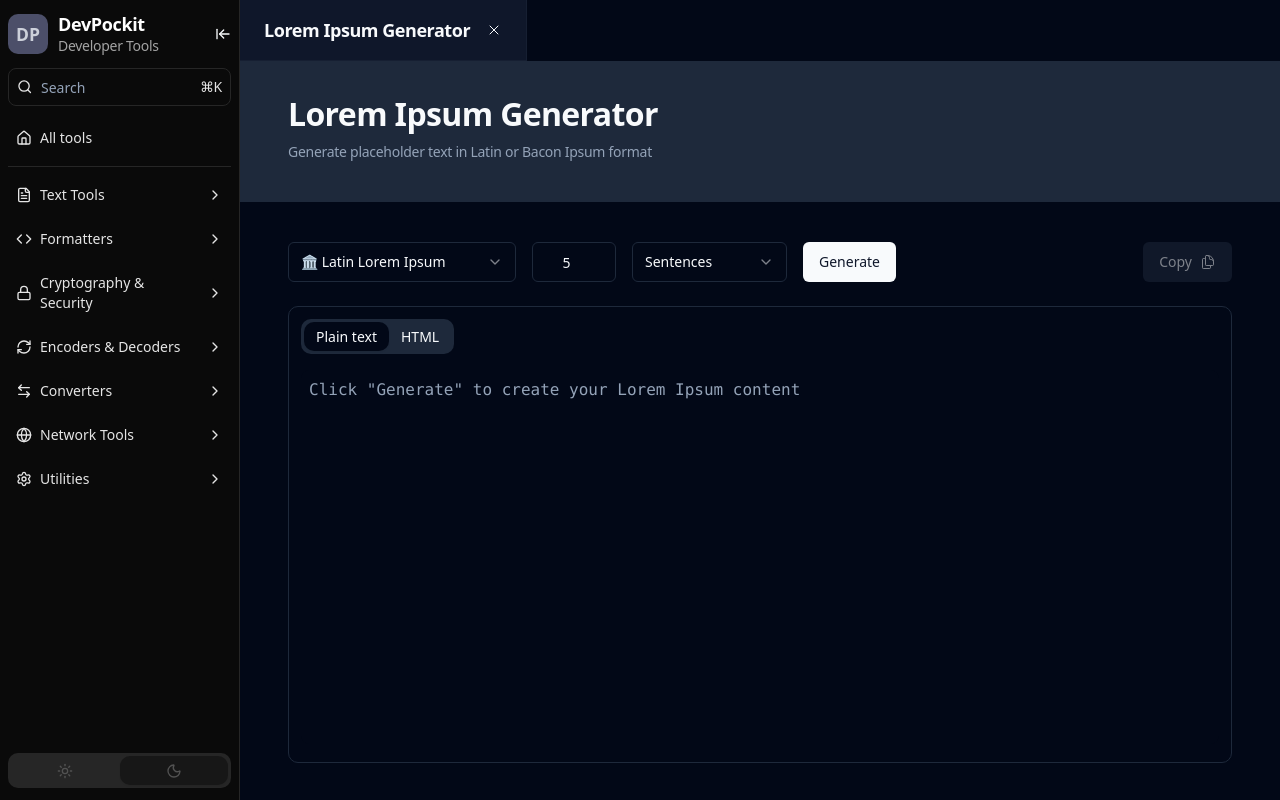
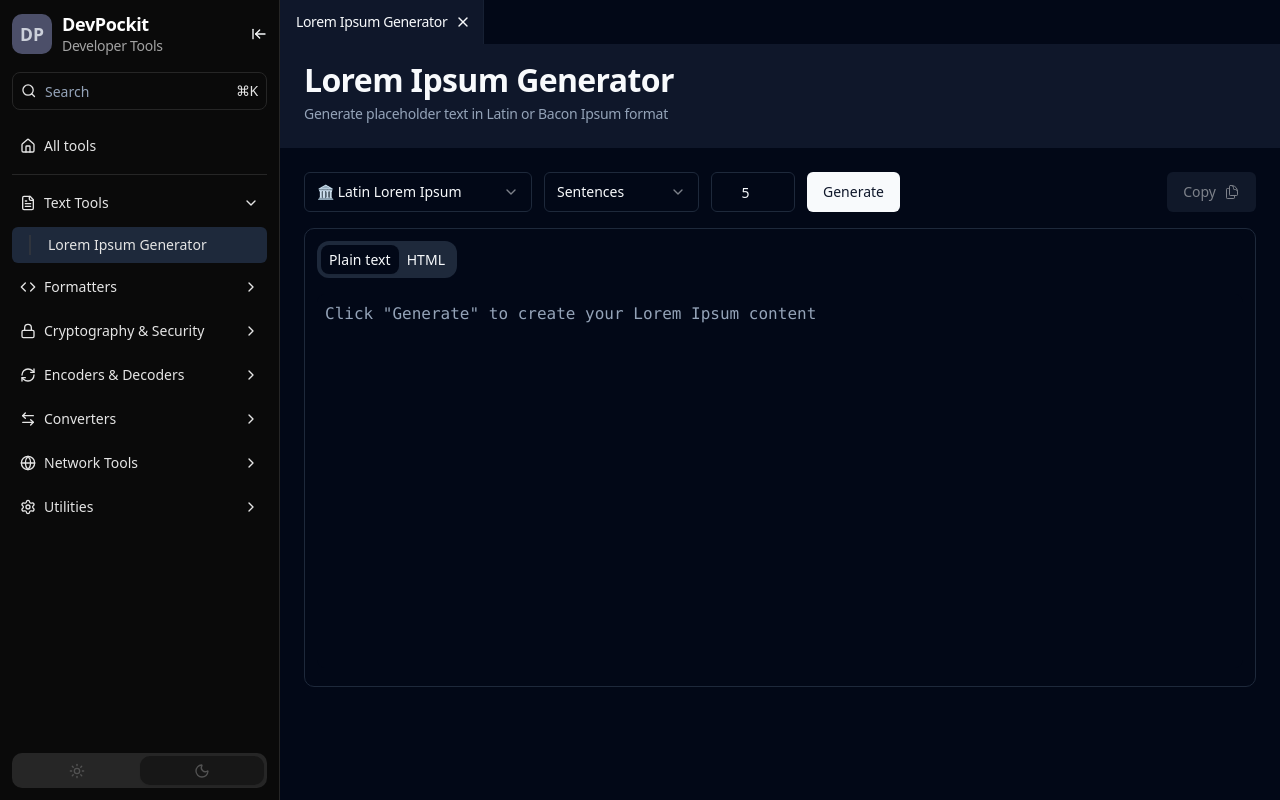
Before and after one commit to drakehanguyen/devpockit, a Next.js app: page /tools/text-tools/lorem-ipsum in a window 1280 px wide. Built offline with nearby package versions, Linux system fonts and the light colour scheme.

Commit message:
lorem ipsum generator ui fix

```diff
--- a/package.json
+++ b/package.json
@@ -30,6 +30,7 @@
     "@radix-ui/react-separator": "^1.1.7",
     "@radix-ui/react-slot": "^1.2.3",
     "@radix-ui/react-switch": "^1.2.6",
+    "@radix-ui/react-tabs": "^1.1.13",
     "@types/qrcode": "^1.5.5",
     "@types/uuid": "^11.0.0",
     "canvas": "^3.2.0",
--- a/src/components/layout/AppLayout.tsx
+++ b/src/components/layout/AppLayout.tsx
@@ -112,9 +112,17 @@ function AppLayoutInner({ children }: AppLayoutProps) {
     if (isValidToolUrl(pathname)) {
       const parsed = parseToolUrl(pathname);
       if (parsed) {
-        // Only update selectedTool if it's different
-        if (selectedTool !== parsed.toolId) {
-          setSelectedTool(parsed.toolId);
+        // Update selectedTool
+        setSelectedTool(parsed.toolId);
+        // Auto-expand sidebar when a tool is selected (if collapsed and not on mobile)
+        if (!isMobile) {
+          setSidebarCollapsed(prev => {
+            // Only expand if currently collapsed
+            if (prev) {
+              return false;
+            }
+            return prev;
+          });
         }
 
         // Update tabs to reflect the current tool
@@ -144,14 +152,10 @@ function AppLayoutInner({ children }: AppLayoutProps) {
       }
     } else if (isValidCategoryUrl(pathname)) {
       // Category page - show welcome page for that category
-      if (selectedTool !== undefined) {
-        setSelectedTool(undefined);
-      }
+      setSelectedTool(undefined);
     } else if (pathname === '/') {
       // Home page
-      if (selectedTool !== undefined) {
-        setSelectedTool(undefined);
-      }
+      setSelectedTool(undefined);
     } else {
       // Invalid URL, redirect to home
       router.push('/');
--- a/src/components/layout/Sidebar.tsx
+++ b/src/components/layout/Sidebar.tsx
@@ -56,6 +56,16 @@ const CategoryItem = ({ category, isCollapsed, selectedTool, onToolSelect }: Cat
   const [isExpanded, setIsExpanded] = useState(false);
   const IconComponent = getCategoryIcon(category.id);
 
+  // Auto-expand category if it contains the selected tool
+  React.useEffect(() => {
+    if (selectedTool && !isCollapsed) {
+      const hasSelectedTool = category.tools.some(tool => tool.id === selectedTool);
+      if (hasSelectedTool) {
+        setIsExpanded(true);
+      }
+    }
+  }, [selectedTool, category.tools, isCollapsed]);
+
   if (isCollapsed) {
     return (
       <div className="flex flex-col items-center">
@@ -81,7 +91,7 @@ const CategoryItem = ({ category, isCollapsed, selectedTool, onToolSelect }: Cat
         )}
       >
         <IconComponent className="h-4 w-4 shrink-0" />
-        <span className="flex-1 text-left text-sm font-normal">{category.name}</span>
+        <span className="flex-1 text-left text-sm font-normal whitespace-nowrap overflow-hidden text-ellipsis">{category.name}</span>
         {isExpanded ? (
           <ChevronRight className="h-4 w-4 shrink-0 rotate-90 transition-transform" />
         ) : (
@@ -130,11 +140,11 @@ export function Sidebar({ isCollapsed, onToggle, selectedTool, onToolSelect, onH
   return (
     <div className={cn(
       'h-full border-r border-[#e5e5e5] dark:border-[#262626] bg-white dark:bg-[#0a0a0a] transition-all duration-300 overflow-hidden flex flex-col',
-      isCollapsed ? 'w-16' : 'w-[240px]',
+      isCollapsed ? 'w-16' : 'w-[280px]',
       className
     )}>
       {/* Header with Logo and Collapse button */}
-      <div className="flex items-center justify-between px-2 py-3 shrink-0">
+      <div className="flex items-center justify-between px-3 pt-3 pb-4 shrink-0">
         {!isCollapsed && (
           <div className="flex items-center gap-0.5">
             {/* Logo */}
@@ -174,13 +184,13 @@ export function Sidebar({ isCollapsed, onToggle, selectedTool, onToolSelect, onH
 
       {/* Search Bar */}
       {!isCollapsed && (
-        <div className="px-2 pb-3 shrink-0">
+        <div className="px-3 pb-4 shrink-0">
           <SearchTools onToolSelect={onToolSelect} />
         </div>
       )}
 
       {/* Menu */}
-      <div className="flex-1 overflow-y-auto px-2 pb-3">
+      <div className="flex-1 overflow-y-auto px-3 pb-3">
         <div className="space-y-2">
           {/* All tools button */}
           {!isCollapsed && (
@@ -215,7 +225,7 @@ export function Sidebar({ isCollapsed, onToggle, selectedTool, onToolSelect, onH
 
       {/* Theme Toggle */}
       {!isCollapsed && (
-        <div className="px-2 py-3 shrink-0">
+        <div className="px-3 py-3 shrink-0">
           <div className="bg-[#f5f5f5] dark:bg-[#262626] rounded-[10px] p-[3px] flex items-center">
             {/* Light mode tab */}
             <button
--- a/src/components/layout/TopNavTabs.tsx
+++ b/src/components/layout/TopNavTabs.tsx
@@ -1,7 +1,7 @@
 'use client';
 
 import { cn } from '@/libs/utils';
-import { XMarkIcon } from '@heroicons/react/24/outline';
+import { X } from 'lucide-react';
 import { useState } from 'react';
 
 export interface ActiveTab {
@@ -29,7 +29,7 @@ export function TopNavTabs({ tabs, activeTab, onTabSelect, onTabClose, onCloseAl
 
   return (
     <div className={cn(
-      'bg-card border-b border-border flex items-center',
+      'bg-card border-border flex items-center',
       className
     )}>
       {/* Render all tabs horizontally */}
@@ -42,14 +42,14 @@ export function TopNavTabs({ tabs, activeTab, onTabSelect, onTabClose, onCloseAl
           <div
             key={tab.toolId}
             className={cn(
-              'flex items-center gap-4 px-6 py-4 border-r border-b border-border/50 cursor-pointer group transition-colors',
+              'flex items-center gap-2 pl-4 pr-3 py-3 border-r border-border/50 cursor-pointer group transition-colors',
               isSelected ? 'bg-primary-foreground' : 'bg-card hover:bg-accent'
             )}
             onMouseEnter={() => setHoveredTab(tab.toolId)}
             onMouseLeave={() => setHoveredTab(null)}
             onClick={() => onTabSelect(tab.toolId)}
           >
-            <h2 className="text-lg font-semibold text-foreground tracking-tight whitespace-nowrap">
+            <h2 className="text-sm font-normal text-foreground tracking-tight whitespace-nowrap">
               {tab.toolName}
             </h2>
             <button
@@ -63,7 +63,7 @@ export function TopNavTabs({ tabs, activeTab, onTabSelect, onTabClose, onCloseAl
               }}
               title="Close tool"
             >
-              <XMarkIcon className="h-4 w-4 text-foreground hover:text-muted-foreground" />
+              <X className="h-4 w-4 text-foreground hover:text-muted-foreground" />
             </button>
           </div>
         );
@@ -71,7 +71,7 @@ export function TopNavTabs({ tabs, activeTab, onTabSelect, onTabClose, onCloseAl
 
       {/* Close All button (optional, show when multiple tabs) */}
       {tabs.length > 2 && onCloseAll && (
-        <div className="ml-auto flex items-center px-6 py-4">
+        <div className="ml-auto flex items-center px-4 py-3">
           <button
             className="text-xs text-muted-foreground hover:text-foreground transition-colors"
             onClick={onCloseAll}
--- a/src/components/tools/LoremIpsumGenerator.tsx
+++ b/src/components/tools/LoremIpsumGenerator.tsx
@@ -4,6 +4,7 @@ import { useToolState } from '@/components/providers/ToolStateProvider';
 import { Button } from '@/components/ui/button';
 import { Input } from '@/components/ui/input';
 import { Select, SelectContent, SelectItem, SelectTrigger, SelectValue } from '@/components/ui/select';
+import { Tabs, TabsList, TabsTrigger, TabsContent } from '@/components/ui/tabs';
 import { DEFAULT_OPTIONS, LOREM_OPTIONS } from '@/config/lorem-ipsum-config';
 import { generateLoremIpsum, validateLoremOptions, type LoremOptions } from '@/libs/lorem-ipsum';
 import { cn } from '@/libs/utils';
@@ -19,7 +20,8 @@ export function LoremIpsumGenerator({ className }: LoremIpsumGeneratorProps) {
 
   // Initialize with defaults to avoid hydration mismatch
   const [options, setOptions] = useState<LoremOptions>(DEFAULT_OPTIONS);
-  const [output, setOutput] = useState<string>('');
+  const [outputPlain, setOutputPlain] = useState<string>('');
+  const [outputHtml, setOutputHtml] = useState<string>('');
   const [isGenerating, setIsGenerating] = useState(false);
   const [error, setError] = useState<string>('');
   const [activeTab, setActiveTab] = useState<'plain' | 'html'>('plain');
@@ -31,7 +33,8 @@ export function LoremIpsumGenerator({ className }: LoremIpsumGeneratorProps) {
     setIsHydrated(true);
     if (toolState) {
       if (toolState.options) setOptions(toolState.options as LoremOptions);
-      if (toolState.output) setOutput(toolState.output as string);
+      if (toolState.outputPlain) setOutputPlain(toolState.outputPlain as string);
+      if (toolState.outputHtml) setOutputHtml(toolState.outputHtml as string);
       if (toolState.error) setError(toolState.error as string);
       if ((toolState.options as LoremOptions)?.format) {
         setActiveTab((toolState.options as LoremOptions).format);
@@ -44,17 +47,19 @@ export function LoremIpsumGenerator({ className }: LoremIpsumGeneratorProps) {
     if (isHydrated) {
       updateToolState({
         options,
-        output,
+        outputPlain,
+        outputHtml,
         error
       });
     }
-  }, [options, output, error, isHydrated]);
+  }, [options, outputPlain, outputHtml, error, isHydrated]);
 
   // Reset local state when tool state is cleared
   useEffect(() => {
     if (isHydrated && (!toolState || Object.keys(toolState).length === 0)) {
       setOptions(DEFAULT_OPTIONS);
-      setOutput('');
+      setOutputPlain('');
+      setOutputHtml('');
       setError('');
       setActiveTab('plain');
     }
@@ -64,6 +69,29 @@ export function LoremIpsumGenerator({ className }: LoremIpsumGeneratorProps) {
   useEffect(() => {
     setOptions(prev => ({ ...prev, format: activeTab }));
   }, [activeTab]);
+
+  const handleTabChange = (value: string) => {
+    setActiveTab(value as 'plain' | 'html');
+  };
+
+  const convertPlainToHtml = (plainText: string, unit: 'words' | 'sentences' | 'paragraphs'): string => {
+    if (!plainText) return '';
+
+    switch (unit) {
+      case 'words':
+      case 'sentences':
+        // Wrap entire content in a single <p> tag
+        return `<p>${plainText}</p>`;
+
+      case 'paragraphs':
+        // Split by double newlines and wrap each paragraph in <p> tags
+        const paragraphs = plainText.split('\n\n').filter(p => p.trim().length > 0);
+        return paragraphs.map(p => `<p>${p.trim()}</p>`).join('\n');
+
+      default:
+        return plainText;
+    }
+  };
 
   const handleGenerate = async () => {
     setIsGenerating(true);
@@ -80,11 +108,19 @@ export function LoremIpsumGenerator({ className }: LoremIpsumGeneratorProps) {
       // Simulate async operation for better UX
       await new Promise(resolve => setTimeout(resolve, 300));
 
-      const result = generateLoremIpsum(options);
-      setOutput(result);
+      // Generate plain text once (same content)
+      const plainOptions = { ...options, format: 'plain' as const };
+      const plainResult = generateLoremIpsum(plainOptions);
+
+      // Convert the same plain text to HTML format
+      const htmlResult = convertPlainToHtml(plainResult, options.unit);
+
+      setOutputPlain(plainResult);
+      setOutputHtml(htmlResult);
     } catch (err) {
       setError(err instanceof Error ? err.message : 'Failed to generate text');
-      setOutput('');
+      setOutputPlain('');
+      setOutputHtml('');
     } finally {
       setIsGenerating(false);
     }
@@ -98,10 +134,11 @@ export function LoremIpsumGenerator({ className }: LoremIpsumGeneratorProps) {
   };
 
   const handleCopy = async () => {
-    if (!output) return;
+    const currentOutput = activeTab === 'plain' ? outputPlain : outputHtml;
+    if (!currentOutput) return;
 
     try {
-      await navigator.clipboard.writeText(output);
+      await navigator.clipboard.writeText(currentOutput);
       setCopySuccess(true);
       setTimeout(() => setCopySuccess(false), 2000);
     } catch (err) {
@@ -109,14 +146,14 @@ export function LoremIpsumGenerator({ className }: LoremIpsumGeneratorProps) {
     }
   };
 
-  const characterCount = output.length;
+  const currentOutput = activeTab === 'plain' ? outputPlain : outputHtml;
 
   return (
     <div className={cn('flex flex-col h-full', className)}>
       {/* Header Section */}
-      <div className="bg-muted px-12 py-10">
+      <div className="bg-primary-foreground px-[24px] py-[24px]">
         <div className="max-w-[1200px]">
-          <h1 className="text-[32px] font-semibold leading-6 tracking-[-0.64px] text-foreground mb-4">
+          <h1 className="text-[32px] font-semibold leading-6 tracking-[-0.64px] text-foreground mb-3">
             Lorem Ipsum Generator
           </h1>
           <p className="text-sm leading-5 tracking-[-0.28px] text-muted-foreground">
@@ -126,11 +163,11 @@ export function LoremIpsumGenerator({ className }: LoremIpsumGeneratorProps) {
       </div>
 
       {/* Body Section */}
-      <div className="flex-1 bg-background px-12 py-10">
-        <div className="flex flex-col gap-6">
+      <div className="flex-1 bg-background px-[24px] pt-6 pb-10">
+        <div className="flex flex-col gap-4">
           {/* Controls */}
           <div className="flex items-start justify-between">
-            <div className="flex items-center gap-4">
+            <div className="flex items-center gap-3">
               {/* Type Select */}
               <Select
                 value={options.type}
@@ -150,16 +187,6 @@ export function LoremIpsumGenerator({ className }: LoremIpsumGeneratorProps) {
                 </SelectContent>
               </Select>
 
-              {/* Quantity Input */}
-              <Input
-                type="number"
-                min="1"
-                max="100"
-                value={options.quantity}
-                onChange={(e) => handleQuantityChange(e.target.value)}
-                className="w-[84px] text-center"
-              />
-
               {/* Unit Select */}
               <Select
                 value={options.unit}
@@ -178,6 +205,16 @@ export function LoremIpsumGenerator({ className }: LoremIpsumGeneratorProps) {
                   ))}
                 </SelectContent>
               </Select>
+
+              {/* Quantity Input */}
+              <Input
+                type="number"
+                min="1"
+                max="100"
+                value={options.quantity}
+                onChange={(e) => handleQuantityChange(e.target.value)}
+                className="w-[84px] text-center"
+              />
 
               {/* Generate Button */}
               <Button
@@ -199,7 +236,7 @@ export function LoremIpsumGenerator({ className }: LoremIpsumGeneratorProps) {
             {/* Copy Button */}
             <Button
               onClick={handleCopy}
-              disabled={!output}
+              disabled={!currentOutput}
               variant="secondary"
               size="default"
             >
@@ -211,35 +248,21 @@ export function LoremIpsumGenerator({ className }: LoremIpsumGeneratorProps) {
           {/* Results */}
           <div className="border border-border rounded-[10px] p-3 bg-background">
             {/* Tabs */}
-            <div className="bg-muted rounded-[10px] p-[3px] inline-flex mb-4">
-              <Button
-                variant="ghost"
-                size="sm"
-                onClick={() => setActiveTab('plain')}
-                className={cn(
-                  'rounded-[10px] h-[29px]',
-                  activeTab === 'plain' && 'bg-background shadow-sm'
-                )}
-              >
+            <Tabs value={activeTab} onValueChange={handleTabChange} className="w-full">
+              <TabsList className="inline-flex mb-4">
+                <TabsTrigger value="plain">
                   Plain text
-              </Button>
-              <Button
-                variant="ghost"
-                size="sm"
-                onClick={() => setActiveTab('html')}
-                className={cn(
-                  'rounded-[10px] h-[29px]',
-                  activeTab === 'html' && 'bg-background shadow-sm'
-                )}
-              >
+                </TabsTrigger>
+                <TabsTrigger value="html">
                   HTML
-              </Button>
-            </div>
+                </TabsTrigger>
+              </TabsList>
 
+              <TabsContent value="plain" className="mt-0">
                 {/* Textarea */}
                 <textarea
                   readOnly
-              value={output || (error ? '' : '')}
+                  value={outputPlain || (error ? '' : '')}
                   placeholder={error || 'Click "Generate" to create your Lorem Ipsum content'}
                   className={cn(
                     'w-full h-[374px] p-2 bg-background rounded-lg resize-none',
@@ -250,11 +273,35 @@ export function LoremIpsumGenerator({ className }: LoremIpsumGeneratorProps) {
                 />
 
                 {/* Character Count */}
-            {output && !error && (
+                {outputPlain && !error && (
                   <p className="text-sm tracking-[0.07px] text-muted-foreground mt-4">
-                {characterCount} characters
+                    {outputPlain.length} characters
                   </p>
                 )}
+              </TabsContent>
+
+              <TabsContent value="html" className="mt-0">
+                {/* Textarea */}
+                <textarea
+                  readOnly
+                  value={outputHtml || (error ? '' : '')}
+                  placeholder={error || 'Click "Generate" to create your Lorem Ipsum content'}
+                  className={cn(
+                    'w-full h-[374px] p-2 bg-background rounded-lg resize-none',
+                    'font-mono text-base leading-[1.5] text-foreground',
+                    'focus:outline-none',
+                    error ? 'text-red-500 placeholder:text-red-500' : 'placeholder:text-muted-foreground'
+                  )}
+                />
+
+                {/* Character Count */}
+                {outputHtml && !error && (
+                  <p className="text-sm tracking-[0.07px] text-muted-foreground mt-4">
+                    {outputHtml.length} characters
+                  </p>
+                )}
+              </TabsContent>
+            </Tabs>
           </div>
         </div>
       </div>
--- /dev/null
+++ b/src/components/ui/tabs.tsx
@@ -0,0 +1,55 @@
+"use client"
+
+import * as React from "react"
+import * as TabsPrimitive from "@radix-ui/react-tabs"
+
+import { cn } from "@/libs/utils"
+
+const Tabs = TabsPrimitive.Root
+
+const TabsList = React.forwardRef<
+  React.ElementRef<typeof TabsPrimitive.List>,
+  React.ComponentPropsWithoutRef<typeof TabsPrimitive.List>
+>(({ className, ...props }, ref) => (
+  <TabsPrimitive.List
+    ref={ref}
+    className={cn(
+      "inline-flex items-center justify-center rounded-[12px] bg-muted p-1",
+      className
+    )}
+    {...props}
+  />
+))
+TabsList.displayName = TabsPrimitive.List.displayName
+
+const TabsTrigger = React.forwardRef<
+  React.ElementRef<typeof TabsPrimitive.Trigger>,
+  React.ComponentPropsWithoutRef<typeof TabsPrimitive.Trigger>
+>(({ className, ...props }, ref) => (
+  <TabsPrimitive.Trigger
+    ref={ref}
+    className={cn(
+      "inline-flex items-center justify-center whitespace-nowrap rounded-[8px] min-h-[29px] px-2 py-1 text-sm font-medium tracking-[0.07px] leading-[1.5] text-foreground ring-offset-background transition-all focus-visible:outline-none focus-visible:ring-2 focus-visible:ring-ring focus-visible:ring-offset-2 disabled:pointer-events-none disabled:opacity-50 data-[state=active]:bg-background data-[state=active]:shadow-sm",
+      className
+    )}
+    {...props}
+  />
+))
+TabsTrigger.displayName = TabsPrimitive.Trigger.displayName
+
+const TabsContent = React.forwardRef<
+  React.ElementRef<typeof TabsPrimitive.Content>,
+  React.ComponentPropsWithoutRef<typeof TabsPrimitive.Content>
+>(({ className, ...props }, ref) => (
+  <TabsPrimitive.Content
+    ref={ref}
+    className={cn(
+      "mt-2 ring-offset-background focus-visible:outline-none focus-visible:ring-2 focus-visible:ring-ring focus-visible:ring-offset-2",
+      className
+    )}
+    {...props}
+  />
+))
+TabsContent.displayName = TabsPrimitive.Content.displayName
+
+export { Tabs, TabsList, TabsTrigger, TabsContent }
```
Also changed, not shown: 1 other file (tests, documents, lock files or other folders). Lines whose indentation alone changed are shown as unchanged.
